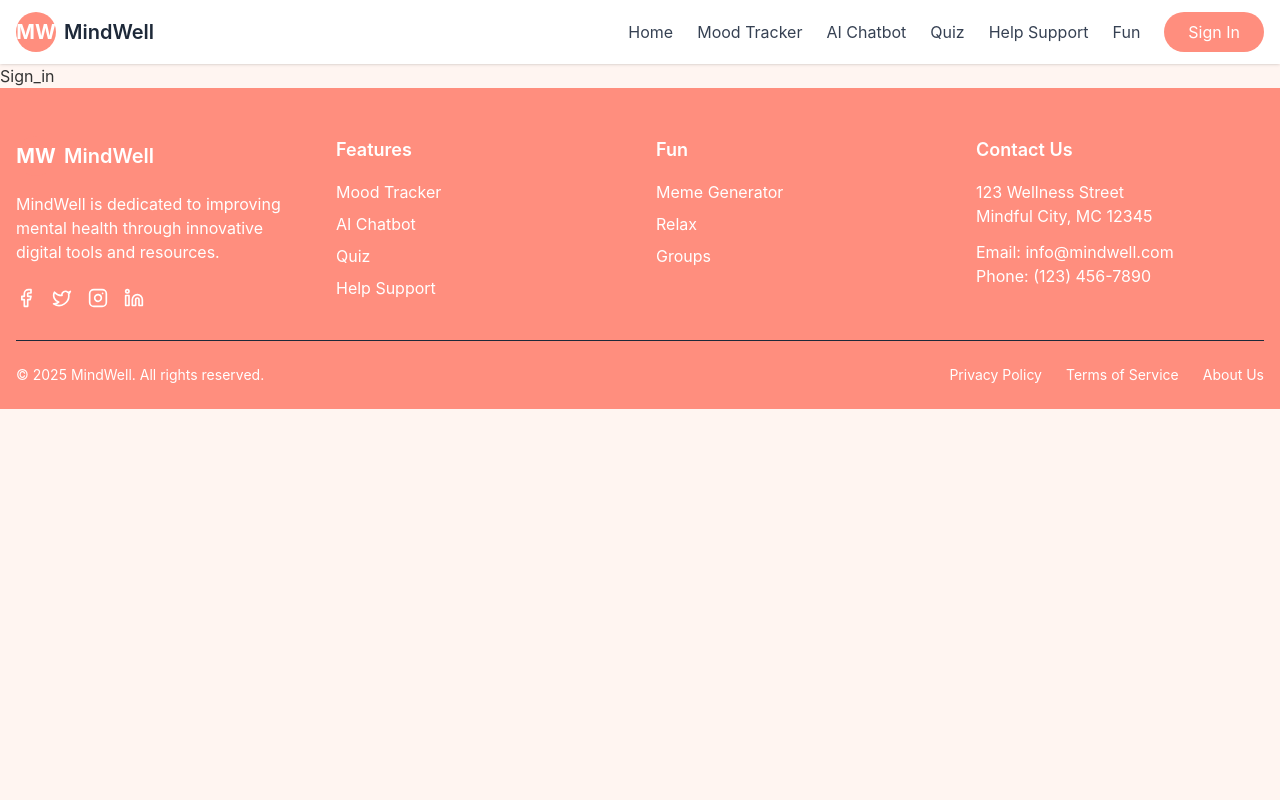
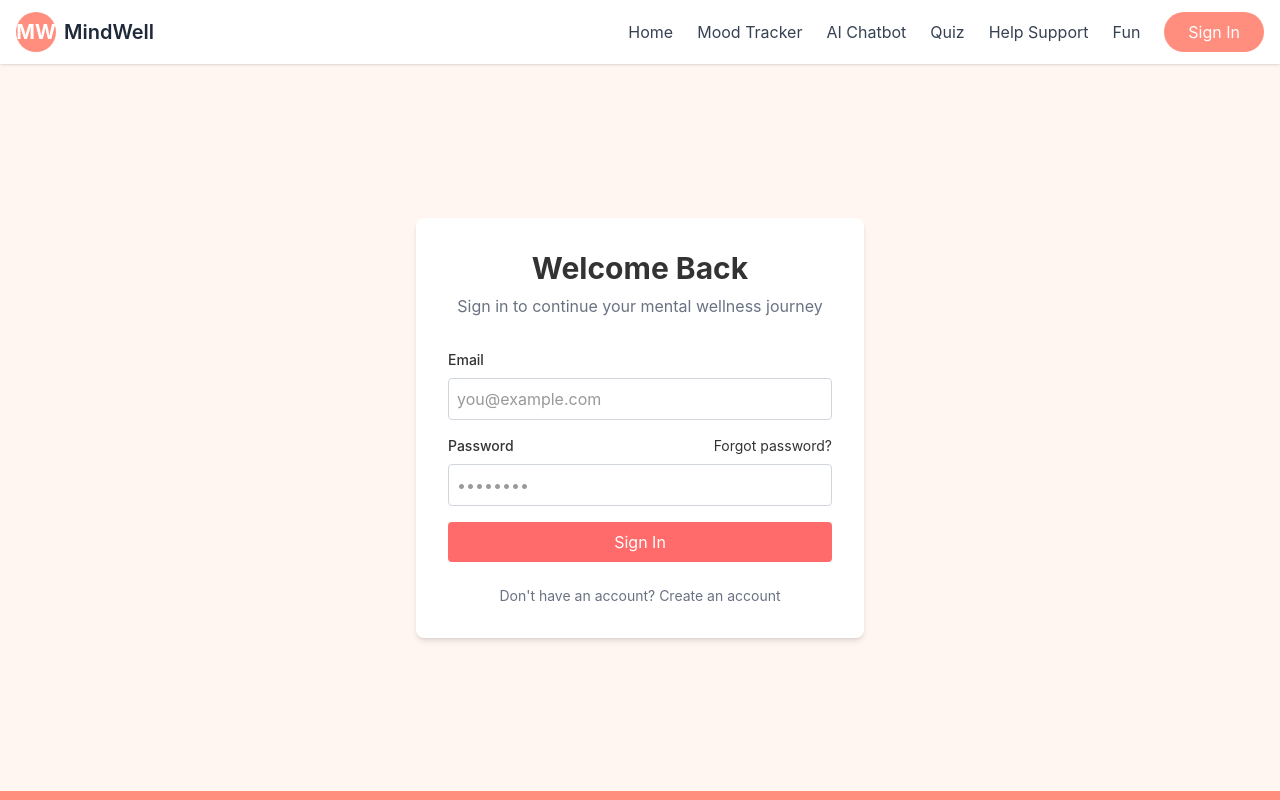
Before and after one commit to ishaa-p7/MindEase, a React (Vite) app in the folder client/: page /sign-in in a window 1280 px wide. Shown: the top 800 px of the page. Built offline with nearby package versions, Linux system fonts and the light colour scheme.

Commit message:
sign in and log out

```diff
--- a/client/src/components/Header.jsx
+++ b/client/src/components/Header.jsx
@@ -1,12 +1,31 @@
 "use client"
 
-import { useState } from "react"
-import {  Menu, X } from "lucide-react"
+import { useState,useEffect } from "react"
+import { User, Menu, X } from "lucide-react"
 import {Link} from 'react-router-dom';
 import Logo from "./Logo"
 
 const Header = () => {
   const [isMenuOpen, setIsMenuOpen] = useState(false)
+const [email, setEmail] = useState("");
+
+  useEffect(() => {
+  const loadUser = () => {
+    const storedUser = localStorage.getItem("user");
+    if (storedUser && storedUser !== "undefined") {
+      const parsedUser = JSON.parse(storedUser);
+      if (parsedUser.email) {
+        setEmail(parsedUser.email);
+      }
+    }
+  };
+
+  loadUser(); // initial load
+
+  window.addEventListener("user-login", loadUser);
+  return () => window.removeEventListener("user-login", loadUser);
+}, []);
+
 
   const toggleMenu = () => {
     setIsMenuOpen(!isMenuOpen)
@@ -56,13 +75,33 @@ const Header = () => {
             </div>
           </div>
 
+{email ? (
+        <div className="flex items-center gap-2">
+          <div className="w-8 h-8 rounded-full bg-[#FF8E7E] text-white flex items-center justify-center">
+            {email.charAt(0).toUpperCase()}
+          </div>
+          <span className="text-sm">{email}</span>
+           <button
+      onClick={() => {
+        localStorage.removeItem("user");
+        window.location.reload(); // reload to update UI or use navigate('/')
+      }}
+       className="bg-[#FF8E7E] hover:bg-[#FF7A68] text-white px-6 py-2 rounded-full transition-colors"
+    >
+      Logout
+    </button>
+        </div>
+      ) : (
         <Link to="/sign-in">
              <button
+                onClick={() => {}}
                 className="bg-[#FF8E7E] hover:bg-[#FF7A68] text-white px-6 py-2 rounded-full transition-colors"
               >
               Sign In
               </button>
         </Link>
+      )}
+
         </nav>
 
         {/* Mobile navigation */}
--- a/client/src/pages/Sign_in.jsx
+++ b/client/src/pages/Sign_in.jsx
@@ -1,9 +1,112 @@
-import React from 'react'
+import { useState,useEffect } from "react";
+import { Link, useNavigate } from "react-router-dom";
 
-function Sign_in() {
+
+export default function SignIn() {
+  const [email, setEmail] = useState("");
+  const [password, setPassword] = useState("");
+  const [isLoading, setIsLoading] = useState(false);
+  const navigate = useNavigate();
+
+  const handleSubmit = async (e) => {
+    e.preventDefault();
+    setIsLoading(true);
+
+    try {
+      const response = await fetch("http://localhost:3000/api/auth/signin", {
+        method: "POST",
+        headers: {
+          "Content-Type": "application/json",
+        },
+        body: JSON.stringify({ email, password }),
+      });
+
+      const data = await response.json();
+
+      if (response.ok) {
+        alert("Successfully signed in!");
+        // Store token or user data in localStorage if needed
+ localStorage.setItem("user", JSON.stringify({ email: data.user.email }));
+  // Optionally save token too
+  localStorage.setItem("token", data.token);
+  window.dispatchEvent(new Event("user-login"));
+        navigate("/");
+      } else {
+        throw new Error(data.message || "Failed to sign in");
+      }
+    } catch (error) {
+      alert(error.message || "Failed to sign in. Please try again.");
+    } finally {
+      setIsLoading(false);
+    }
+  };
+
   return (
-    <div>Sign_in</div>
-  )
+    <>
+
+      <div className="min-h-[calc(100vh-73px)] flex flex-col items-center justify-center p-4 bg-mindwell-cream">
+        <div className="w-full max-w-md p-8 bg-white rounded-lg shadow-md">
+          <div className="mb-8 text-center">
+            <h1 className="text-3xl font-bold text-mindwell-dark">Welcome Back</h1>
+            <p className="text-gray-500 mt-2">Sign in to continue your mental wellness journey</p>
+          </div>
+
+          <form onSubmit={handleSubmit}>
+            <div className="space-y-4">
+              <div className="space-y-2">
+                <label htmlFor="email" className="block text-sm font-medium">
+                  Email
+                </label>
+                <input
+                  id="email"
+                  type="email"
+                  placeholder="you@example.com"
+                  value={email}
+                  onChange={(e) => setEmail(e.target.value)}
+                  required
+                  className="w-full p-2 border border-gray-300 rounded"
+                />
+              </div>
+              <div className="space-y-2">
+                <div className="flex justify-between items-center">
+                  <label htmlFor="password" className="block text-sm font-medium">
+                    Password
+                  </label>
+                  <Link to="/forgot-password" className="text-sm text-mindwell-coral hover:underline">
+                    Forgot password?
+                  </Link>
+                </div>
+                <input
+                  id="password"
+                  type="password"
+                  placeholder="••••••••"
+                  value={password}
+                  onChange={(e) => setPassword(e.target.value)}
+                  required
+                  className="w-full p-2 border border-gray-300 rounded"
+                />
+              </div>
+
+              <button
+                type="submit"
+                className="w-full py-2 px-4 bg-[#FF6B6B] text-white rounded hover:bg-mindwell-coral/90 focus:outline-none focus:ring-2 focus:ring-offset-2 focus:ring-mindwell-coral"
+                disabled={isLoading}
+              >
+                {isLoading ? "Signing in..." : "Sign In"}
+              </button>
+            </div>
+          </form>
+
+          <div className="mt-6 text-center">
+            <p className="text-sm text-gray-500">
+              Don't have an account?{" "}
+              <Link to="/signup" className="text-mindwell-coral hover:underline">
+                Create an account
+              </Link>
+            </p>
+          </div>
+        </div>
+      </div>
+    </>
+  );
 }
-
-export default Sign_in
--- a/client/src/pages/Sign_up.jsx
+++ b/client/src/pages/Sign_up.jsx
@@ -27,7 +27,7 @@ export default function SignUp() {
 
       if (response.ok) {
        alert("Account created successfully!");
-        navigate("/signin");
+        navigate("/sign-in");
       } else {
         throw new Error(data.message || "Failed to create account");
       }
```
Also changed, not shown: 1 other file (tests, documents, lock files or other folders). Lines whose indentation alone changed are shown as unchanged.
